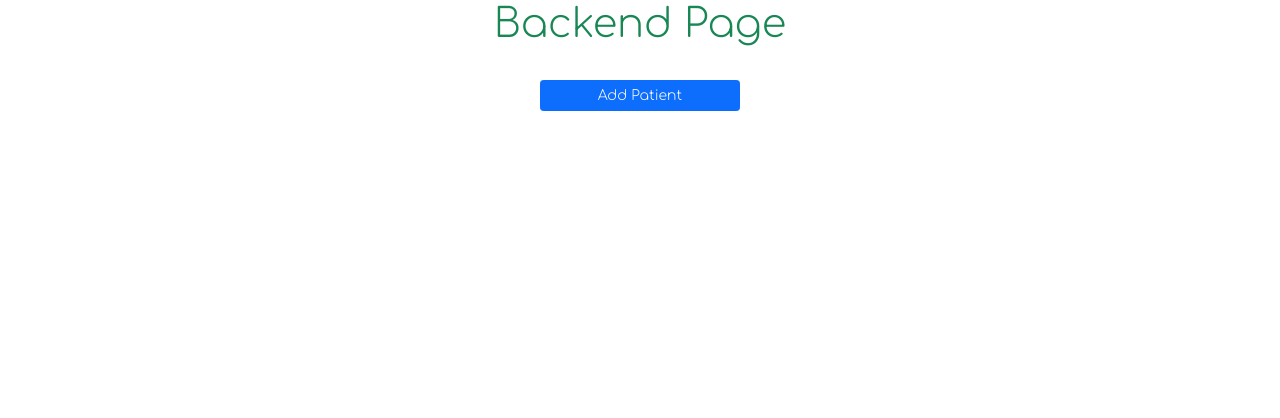
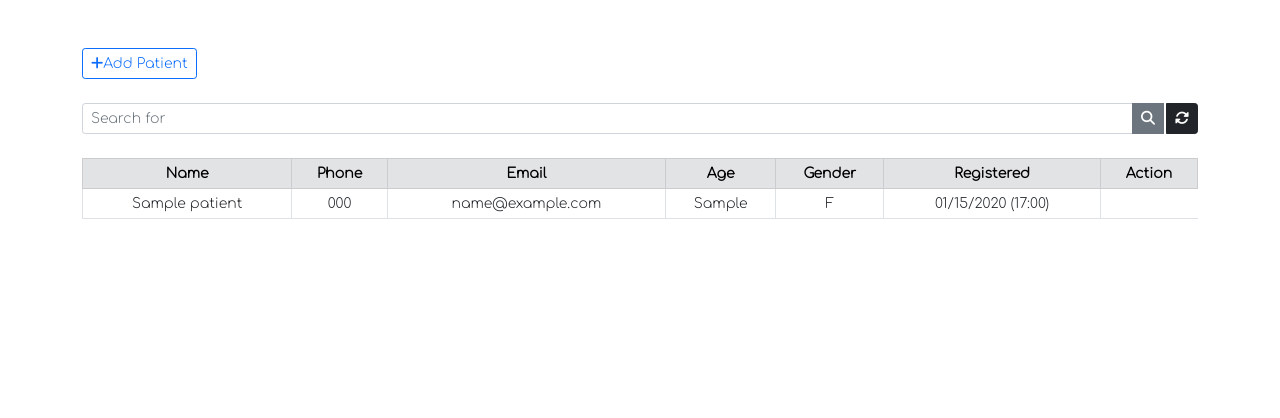
Before and after one commit to dimzrio/django-fullstack, a Django app: page /backend/ in a window 1280 px wide. Shown: the part 47-465 px from the top of the page. Run offline with Django 3.2, Linux system fonts and the light colour scheme; a user stored in the database is signed in; tables that the repository leaves empty hold one stand-in row (values such as "Sample post"); some libraries are stand-ins or nearby versions.

Commit message:
Add pagination & search

```diff
--- a/App/templates/backend.html
+++ b/App/templates/backend.html
@@ -15,9 +15,75 @@
 
 <!-- Page content -->
 {% block content %}
-<h1 class="text-center text-success"> Backend Page</h1>
-<br>
-<center>
-    <a href="{% url 'add_patient' %}" class="btn btn-primary btn-sm" style="width: 200px;">Add Patient</a>
-</center>
+<div class="container">
+    <br><br>
+
+    <div class="d-flex justify-content-between">
+        <a href="{% url 'add_patient' %}" class="btn btn-outline-primary btn-sm"><i class="fas fa-plus"></i>Add Patient</a>
+    </div>
+
+    <form>
+        <div class="input-group input-group-sm mb-3 mt-4">
+            <input name="q" type="text" class="form-control" placeholder="Search for">
+            <button class="btn btn-secondary"><i class="fas fa-search"></i></button>
+            <a href="{% url 'backend' %}" class="btn btn-dark" style="margin-left: 2px;"><i class="fas fa-sync-alt"></i></a>
+        </div>
+    </form>
+
+    <center>
+        <table class="table table-bordered table-sm mt-4" style="text-align: center; font-size: 14px;">
+            <thead class="table-secondary">
+                <tr>
+                    <th>Name</th>
+                    <th>Phone</th>
+                    <th>Email</th>
+                    <th>Age</th>
+                    <th>Gender</th>
+                    <th>Registered</th>
+                    <th>Action</th>
+                </tr>
+            </thead>
+            {% for patient in patients %}
+            <tr>
+                <td>{{ patient.name  }}</td>
+                <td>{{ patient.phone }}</td>
+                <td>{{ patient.email }}</td>
+                <td>{{ patient.age }}</td>
+                <td>{{ patient.gender }}</td>
+                <td>{{ patient.created_at | date:'m/d/Y (H:i)' }}</td>
+            </tr>
+            {% endfor %}
+        </table>
+    </center>
+
+    <nav class="mt-4" aria-label="Page navigation example">
+        {% if patients.has_other_pages %}
+        <ul class="pagination justify-content-left">
+
+            {% if patients.has_previous %}
+            <a href="?page=1" class="btn btn-outline-primary mb-4" style="width: 60px; border-radius: 1px; border: 1px solid rgb(233, 218, 233);">First</a>
+            <li class="page-item"><a class="page-link" href="?page={{ patients.previous_page_number }}"><i class="fas fa-angle-double-left"></i></a></li>
+            {% else %}
+            <li class="page-item disabled"></li>
+            {% endif %}
+
+            {% for i in patients.paginator.page_range %}
+            {% if patients.number == i%}
+            <li class="page-item active"><span class="page-link">{{ i }}<span class="sr-only"></span></span></li>
+            {% else %}
+            <li class="page-item"><a class="page-link" href="?page={{ i }}">{{ i }}</a></li>
+            {% endif %}
+            {% endfor %}
+
+            {% if patients.has_next %}
+            <li class="page-item"><a class="page-link" href="?page={{ patients.next_page_number }}"><i class="fas fa-angle-double-right"></i></a></li>
+            <a href="?page={{ patients.paginator.num_pages }}" class="btn btn-outline-primary mb-4" style="width: 60px; border-radius: 1px; border: 1px solid rgb(233, 218, 233); border-left: none;">Last</a>
+            {% else %}
+            <li class="page-item disabled"></li>
+            {% endif %}
+        </ul>
+        {% endif %}
+
+    </nav>
+</div>
 {% endblock content %}
--- a/App/views.py
+++ b/App/views.py
@@ -1,9 +1,13 @@
+from pydoc import pager
+import re
 from unicodedata import name
 from django.shortcuts import render
 from django.contrib.auth.decorators import login_required
 from App.models import Patient
 from django.contrib import messages
 from django.http import HttpResponseRedirect
+from django.db.models import Q
+from django.core.paginator import Paginator
 
 # Function to render the Homepage
 def frontend(request):
@@ -12,7 +16,19 @@ def frontend(request):
 # Function to render the Backend
 @login_required(login_url='login')
 def backend(request):
-    return render(request, "backend.html")
+    if 'q' in request.GET:
+        q = request.GET['q']
+        all_patient_list = Patient.objects.filter(
+            Q(name__icontains=q) | Q(phone__icontains=q) | Q(email=q) | Q(age=q) | Q(gender=q) | Q(note=q)
+        ).order_by('-created_at')
+    else:
+        all_patient_list = Patient.objects.all().order_by('-created_at')
+
+    paginator   = Paginator(all_patient_list, 2)
+    page        = request.GET.get('page')
+    all_patient = paginator.get_page(page)
+
+    return render(request, "backend.html", {"patients": all_patient})
 
 # Function to Add Patients to DB
 @login_required(login_url='login')
```
